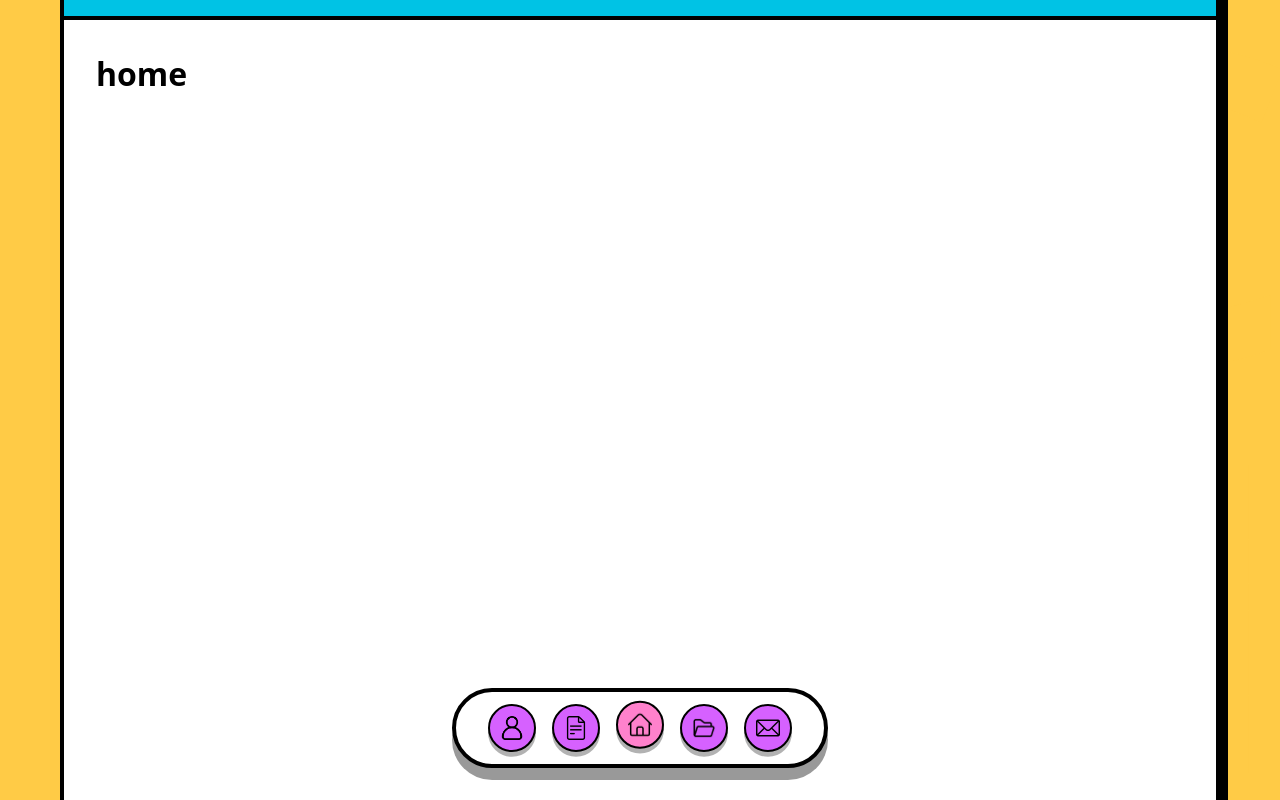
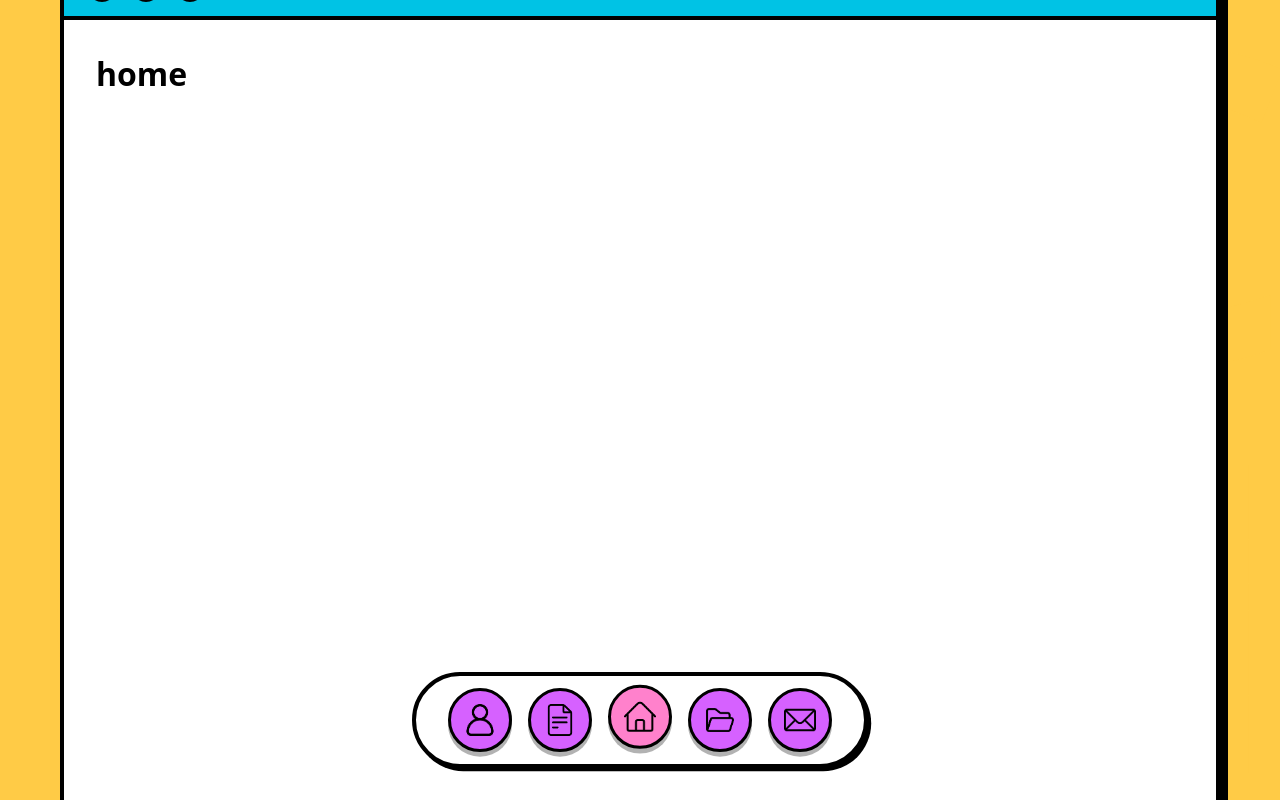
Before and after one commit to MarcusC2003/portfolio, a React (Vite) app: page / in a window 1280 px wide. Built offline with nearby package versions, Linux system fonts and the light colour scheme.

Commit message:
added navbar stuff

```diff
--- a/src/styles/Navbar.css
+++ b/src/styles/Navbar.css
@@ -13,15 +13,15 @@
   background-color: #ffffff;
   border: 0.25rem solid var(--color-black);
   border-radius: 999rem;
-  box-shadow: 0 0.75rem 0 rgba(0, 0, 0, 0.4);
+  box-shadow: 0.2rem 0.2rem 0 rgba(0, 0, 0);
 }
 
 .navbar__button {
-  width: 3rem;
-  height: 3rem;
+  width: 4rem;
+  height: 4rem;
 
   border-radius: 999rem;
-  border: 0.125rem solid var(--color-black);
+  border: 0.2rem solid var(--color-black);
 
   background-color: var(--color-purple);
 
@@ -49,7 +49,7 @@
 }
 
 .navbar__icon {
-  width: 1.5rem;
-  height: 1.5rem;
+  width: 2rem;
+  height: 2rem;
   object-fit: contain;
 }
--- a/src/styles/Variables.css
+++ b/src/styles/Variables.css
@@ -1,3 +1,12 @@
+
+@font-face {
+  font-family: "RobotoMono-Regular";
+  src: url("../assets/fonts/RobotoMono-Regular.ttf") format("truetype");
+  font-weight: 700;
+  font-style: normal;
+}
+
+
 :root {
   /* Brand Colors */
   --color-yellow: #ffcb46;
@@ -9,6 +18,6 @@
   --color-orange: #ff9f32;
   --color-red: #ff4c4c;
 
-
+  --font-RobotoMono: "RobotoMono-Regular", monospace;
 
 }
--- a/src/styles/Window.css
+++ b/src/styles/Window.css
@@ -10,7 +10,7 @@
   overflow: hidden;
   display: flex;
   flex-direction: column;
-  box-shadow: 0.5rem 1rem 0 rgba(0, 0, 0);
+  box-shadow: 0.5rem 0.5rem 0 rgba(0, 0, 0);
 }
 
 /* Blue top bar (use your cyan token) */
@@ -35,7 +35,7 @@
   width: 1.25rem;
   height: 1.25rem;
   border-radius: 999rem;
-  border: 0.15rem solid var(--color-black);
+  border: 0.25rem solid var(--color-black);
 }
 
 .window-dot-close {
```
Also changed, not shown: src/assets/images/home/light-off.png (added), src/assets/images/home/light-on.png (added).
